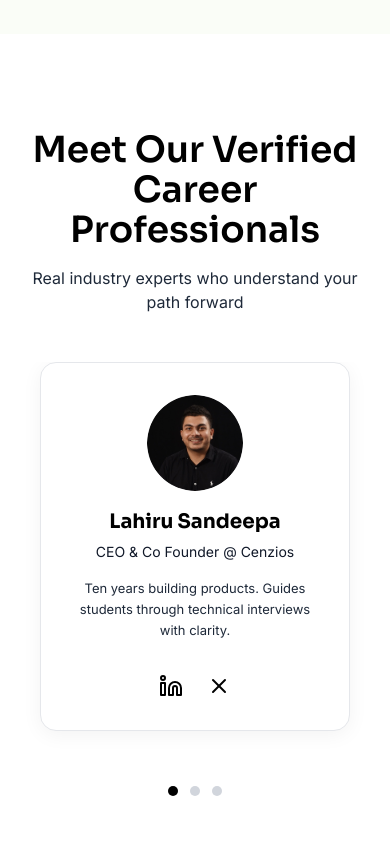
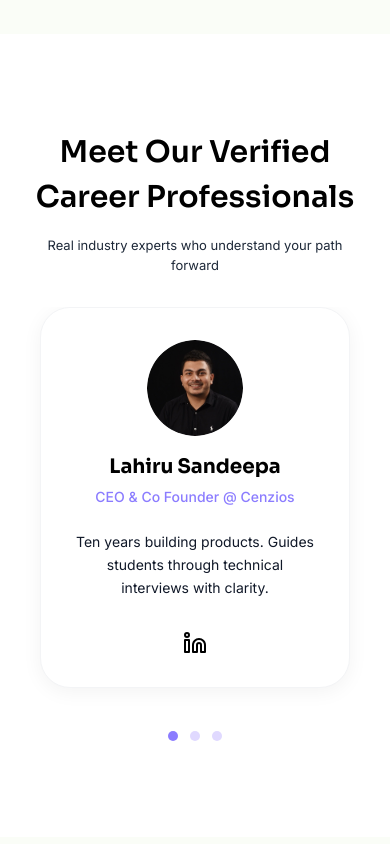
Before and after one commit to chamithsandeepa/InterviewPro, a Next.js app: page / in a window 390 px wide. Shown: the part 5200-6044 px from the top of the page. Built offline with nearby package versions, Linux system fonts and the light colour scheme.

Commit message:
refactor Team component for improved member details, styling, and responsiveness

```diff
--- a/components/Team.tsx
+++ b/components/Team.tsx
@@ -28,17 +28,17 @@ export default function Team() {
       web: null,
     },
     {
-      name: "James Rivera",
-      role: "UI/UX designer",
-      desc: "Portfolio expert. Helps students present their work in ways that land interviews.",
-      image: "/user3.png",
+      name: "Kavindi Sulakkhana",
+      role: "Human Resource Expert",
+      desc: "HR specialist providing insights into the recruitment process and what companies really look for.",
+      image: "/team3.jpeg",
       linkedin: "#",
       x: "#",
       web: "#",
     },
   ];
 
-  const handleDragEnd = (event: any, info: any) => {
+  const handleDragEnd = (event: MouseEvent | TouchEvent | PointerEvent, info: any) => {
     const offset = info.offset.x;
     const velocity = info.velocity.x;
 
@@ -84,7 +84,7 @@ export default function Team() {
           }}
         >
           <motion.h2
-            className="text-4xl lg:text-[44px] font-sora font-semibold text-black mb-4"
+            className="text-[30px] lg:text-[44px] font-sora font-semibold text-black mb-4"
             initial={{ opacity: 0, y: 20 }}
             whileInView={{ opacity: 1, y: 0 }}
             viewport={{ once: true }}
@@ -104,7 +104,7 @@ export default function Team() {
           </motion.h2> */}
 
           <motion.p
-            className="mt-4 text-gray-800"
+            className="mt-4 text-gray-800 text-[13px] lg:text-base bg-white"
             variants={{
               hidden: { opacity: 0, y: 12 },
               visible: { opacity: 1, y: 0 },
@@ -199,7 +199,7 @@ export default function Team() {
         </div>
 
         {/* MOBILE CAROUSEL */}
-        <div className="block lg:hidden mt-12 overflow-hidden">
+        <div className="block lg:hidden mt-8 overflow-hidden">
           <div className="relative min-h-[400px]">
             <AnimatePresence mode="wait">
               <motion.div
@@ -212,7 +212,7 @@ export default function Team() {
                 dragConstraints={{ left: 0, right: 0 }}
                 dragElastic={0.2}
                 onDragEnd={handleDragEnd}
-                className="bg-white border text-center border-gray-200 rounded-2xl p-8 shadow-[0_4px_20px_rgba(0,0,0,0.05)] mx-4 touch-pan-y"
+                className="bg-white border text-center border-gray-100 rounded-[30px] p-8 shadow-[0_4px_20px_rgba(0,0,0,0.05)] mx-4 touch-pan-y"
               >
                 <div className="mx-auto h-24 w-24 overflow-hidden rounded-full mb-4 pointer-events-none">
                   <Image
@@ -228,34 +228,21 @@ export default function Team() {
                   {teamMembers[activeIndex].name}
                 </h3>
 
-                <p className="text-[14px] font-normal text-gray-900 mb-4">
+                <p className="text-[14px] font-medium text-[#8B7CFF] mb-6">
                   {teamMembers[activeIndex].role}
                 </p>
 
-                <p className="text-[13px] text-gray-800 leading-relaxed mb-8">
+                <p className="text-[14px] text-gray-900 leading-relaxed mb-8 font-normal">
                   {teamMembers[activeIndex].desc}
                 </p>
 
-                <div className="flex justify-center gap-6">
+                <div className="flex justify-center">
                   {teamMembers[activeIndex].linkedin && (
                     <a
                       href={teamMembers[activeIndex].linkedin}
-                      className="text-black"
+                      className="text-black inline-block"
                     >
                       <Linkedin className="h-6 w-6" />
-                    </a>
-                  )}
-                  {teamMembers[activeIndex].x && (
-                    <a href={teamMembers[activeIndex].x} className="text-black">
-                      <X className="h-6 w-6" />
-                    </a>
-                  )}
-                  {teamMembers[activeIndex].web && (
-                    <a
-                      href={teamMembers[activeIndex].web}
-                      className="text-black"
-                    >
-                      <Globe className="h-6 w-6" />
                     </a>
                   )}
                 </div>
@@ -270,7 +257,7 @@ export default function Team() {
                 key={idx}
                 onClick={() => setActiveIndex(idx)}
                 className={`w-2.5 h-2.5 rounded-full transition-colors cursor-pointer ${
-                  idx === activeIndex ? "bg-black" : "bg-gray-300"
+                  idx === activeIndex ? "bg-[#8B7CFF]" : "bg-[#E0D9FF]"
                 }`}
               />
             ))}
```
Also changed, not shown: public/team3.jpeg (added).
